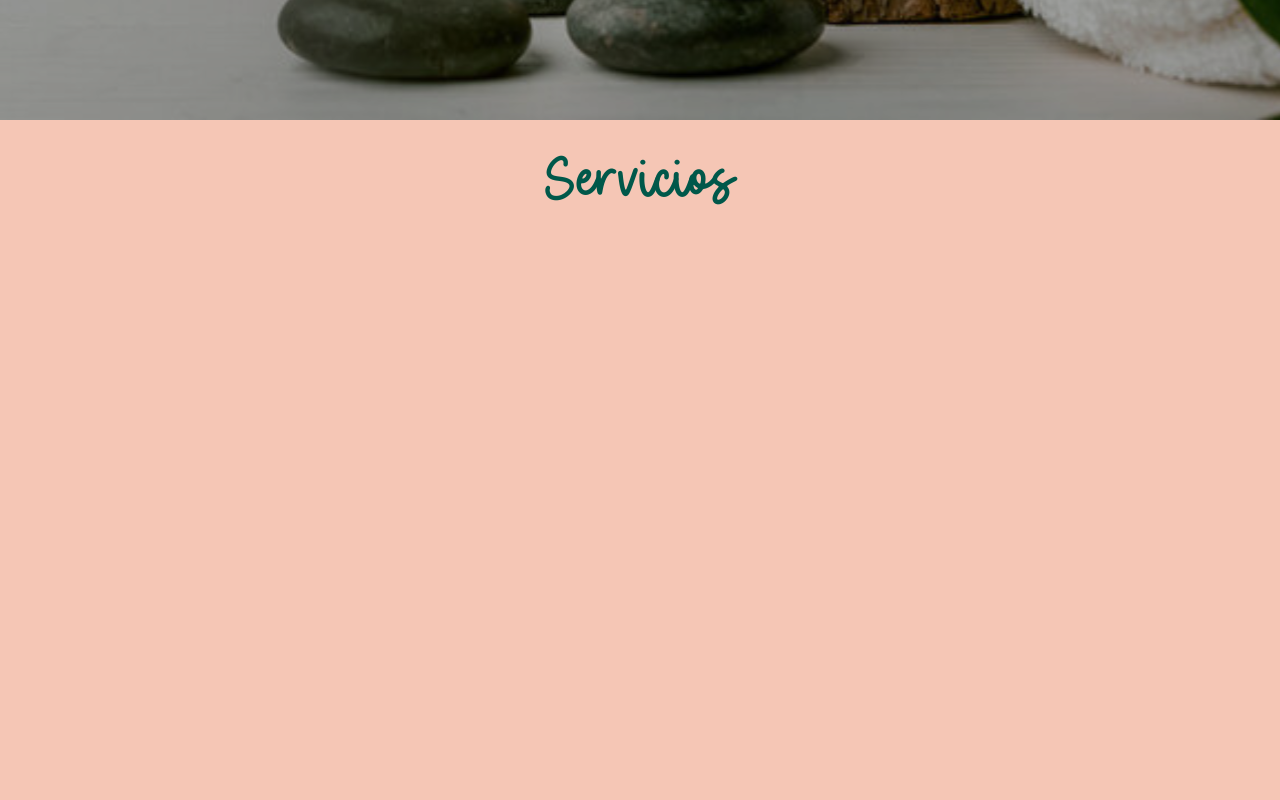
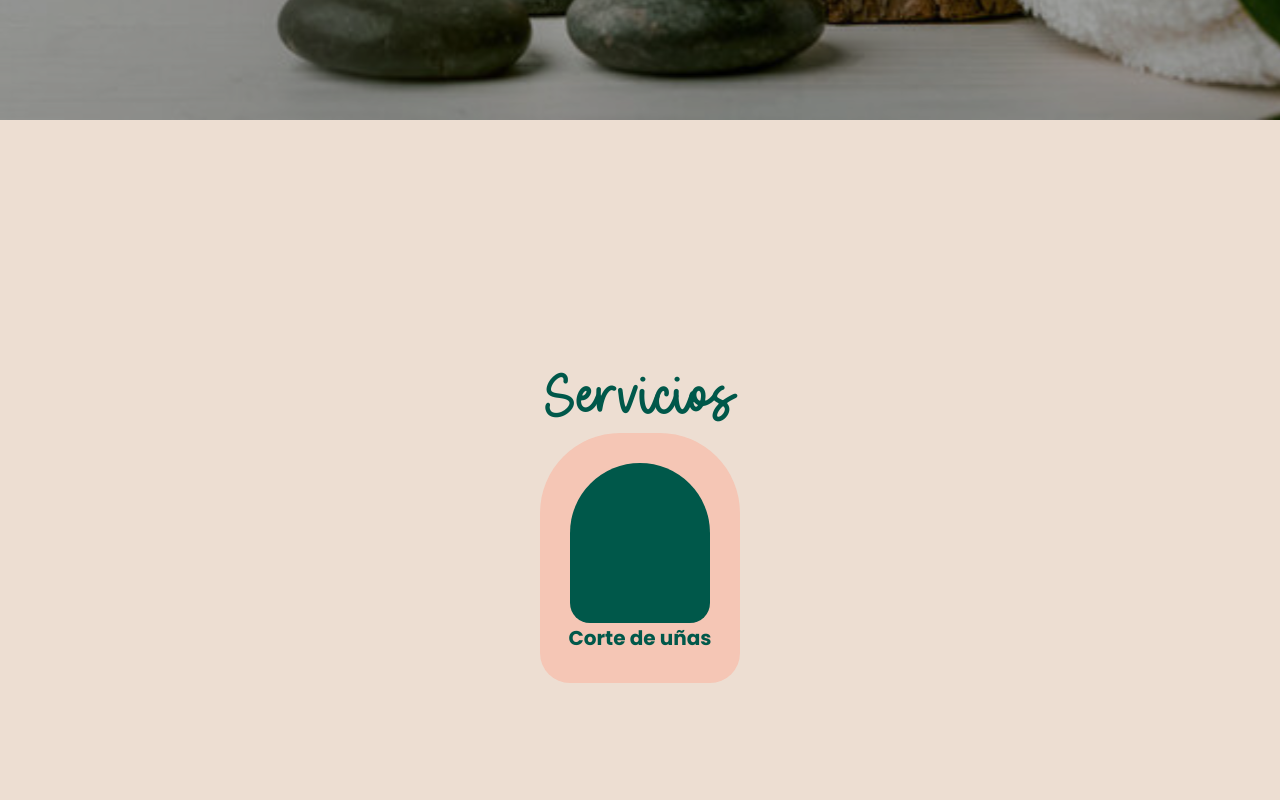
Before and after one commit to luzma04/SpaWeb, a React (Vite) app: page / in a window 1280 px wide. Shown: the part 1520-2320 px from the top of the page. Built offline with nearby package versions, Linux system fonts and the light colour scheme.

Commit message:
Avances con slider en home

```diff
--- a/public/index.html
+++ b/public/index.html
@@ -30,6 +30,8 @@
 
     <section class="seccion-servicios">
       <h2 class="seccion-servicios-titulo">Servicios</h2>
+      <div id="sliderCard-root"></div>
+      <script type="module" src="/src/main.jsx"></script>
     </section>
 
     <section class="seccion-ubicacion">
--- /dev/null
+++ b/src/components/core/SliderCard.jsx
@@ -0,0 +1,9 @@
+import 'css/index.css';
+export function SliderCard(){
+    return(
+        <div className="card-container">
+            <div className='card-image'></div>
+            <h3 className="card-title">Corte de uñas</h3>
+        </div>
+    );
+}
--- a/src/css/index.css
+++ b/src/css/index.css
@@ -22,16 +22,16 @@ body {
 }
 /*SECCION - HOME*/
 .seccion-home {
-    background-image: url('/src/assets/fondo.svg'); /* Ruta a la imagen de fondo */
+    background-image: url('/src/assets/fondo.svg');
     background-size: cover;
     background-repeat: no-repeat;
     background-position: center center;
-    min-height: 100vh;/* Ajusta la altura según la altura del header */
-    position: relative; /* Relativa para solapamiento */
-    z-index: 1; /* Asegura que esté detrás */
+    min-height: 100vh;
+    position: relative;
+    z-index: 1;
     display: flex;
-    flex-direction: column; /* Alinea los elementos hijos verticalmente */
-    justify-content: center; /* Centra el contenido verticalmente */
+    flex-direction: column;
+    justify-content: center;
     align-items: flex-end;
 }
 .seccion-home-contenedor{
@@ -80,18 +80,17 @@ body {
 }
 /*SECCION - SERVICIOS*/
 .seccion-servicios{
-    background-color: #F5C6B5;
+    background-color: #EDDED2;
     min-height: 100vh;
-    position: relative;
+
+    display: flex;
+    flex-direction: column;
+    align-items: center;
+    justify-content: center;
 
 }
 .seccion-servicios-titulo{
     color: #00584A;
-    position: absolute;
-    left: 50%;
-    transform: translateX(-50%);
-    margin-top: 2rem;
-
 }
 /*SECCION - UBICACION*/
 .seccion-ubicacion {
@@ -143,5 +142,32 @@ body {
     font-weight: 600;
 
 }
+.card-container{
+    background-color: #F5C6B5;
+    padding: 2rem;
+    min-height: 25rem;
+    min-width: 20rem;
+    border-top-left-radius: 8rem;
+    border-top-right-radius: 8rem;
+    border-bottom-left-radius: 3rem;
+    border-bottom-right-radius: 3rem;
+    display: flex;
+    flex-direction: column;
+    align-items: center;
+    justify-content: center;
 
-/*FOOTER*/
+}
+.card-image{
+    min-height: 16rem;
+    min-width:14rem;
+    background-color: #00584A;
+    padding: 2rem;
+    border-top-left-radius: 7rem;
+    border-top-right-radius: 7rem;
+    border-bottom-left-radius: 2rem;
+    border-bottom-right-radius: 2rem;
+}
+.card-title{
+    color: #00584A;
+    font-size: 2rem;
+}
--- a/src/main.jsx
+++ b/src/main.jsx
@@ -1,8 +1,9 @@
 import { createRoot } from 'react-dom/client';
 import { Header } from './components/core/Header.jsx';
 import { Footer } from './components/core/Footer.jsx';
-
+import { SliderCard } from './components/core/SliderCard.jsx';
 
 
 createRoot(document.getElementById('header-root')).render(<Header />);
 createRoot(document.getElementById('footer-root')).render(<Footer />);
+createRoot(document.getElementById('sliderCard-root')).render(<SliderCard />);
```
